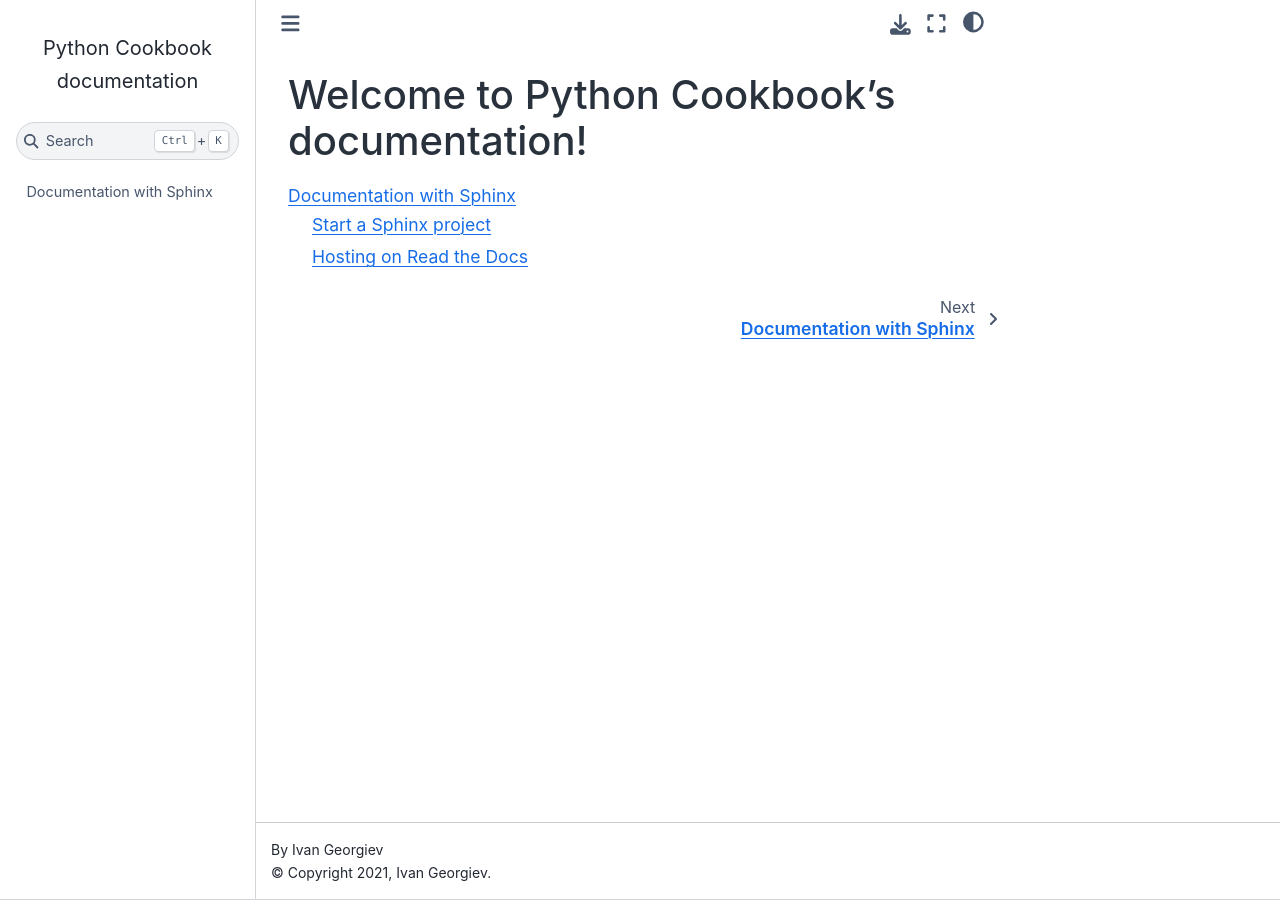
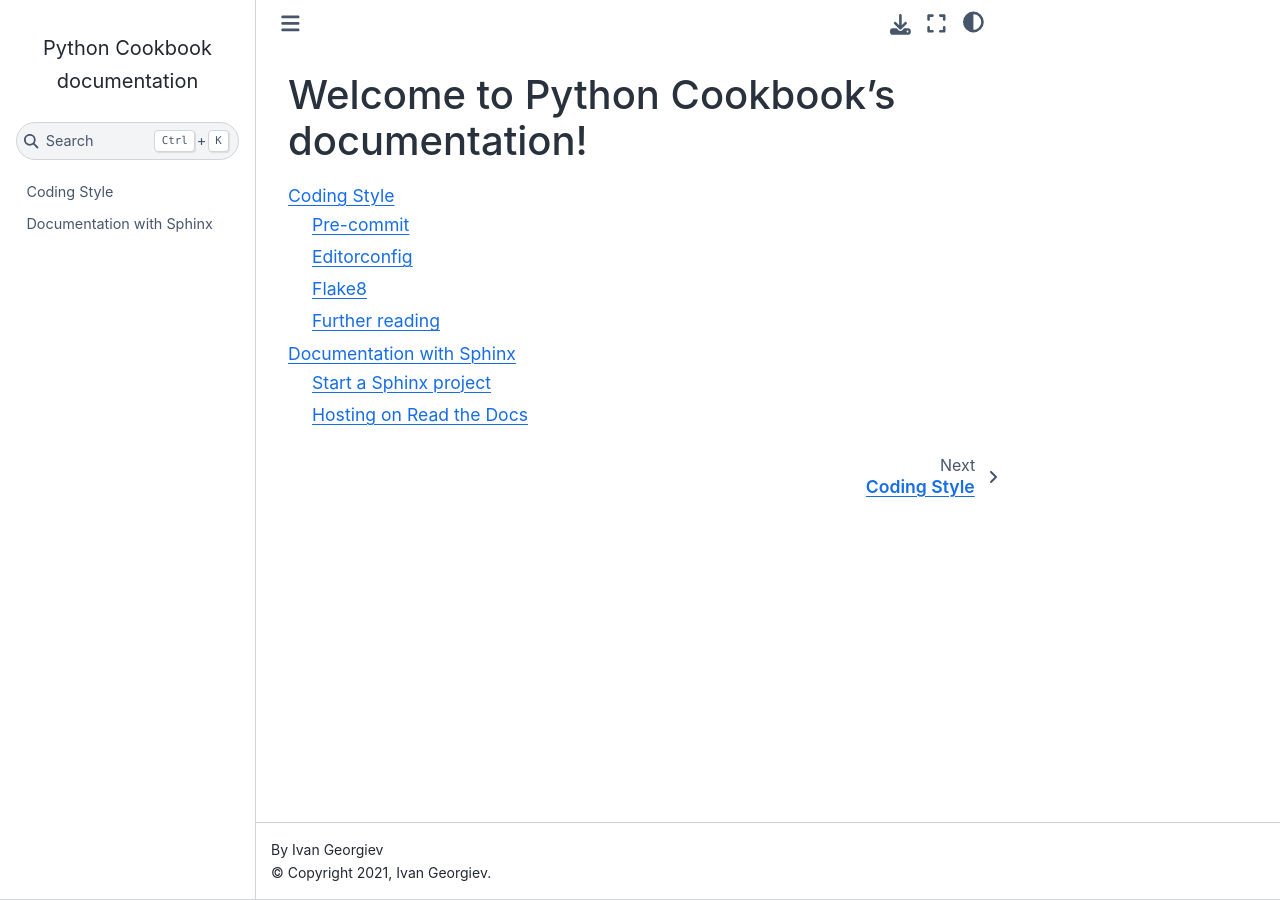
Before and after one commit to ivangeorgiev/python-cookbook, a Sphinx documentation site: the page built from docs/index.rst, in a window 1280 px wide. Built offline with Sphinx 7.4.7 and the Sphinx Book theme 1.1.4, drawn with Linux system fonts in a browser that asks for light colours; some of the changed lines change nothing that is shown.

Commit message:
pre-commit and conent

```diff
--- /dev/null
+++ b/docs/coding/001-coding-style.rst
@@ -0,0 +1,163 @@
+Coding Style
+===============
+
+
+Pre-commit
+------------
+
+To get started with ``pre-commit``, follow these steps:
+
+1. **Install pre-commit.** To do so, follow `the pre-commit installation instructions <https://pre-commit.com/#install>`_.
+
+    .. code-block:: console
+
+        $ pip install pre-commit
+
+    Create a ``.pre-commit-config.yaml`` configuration file. To get started use sample config:
+
+    .. code-block:: console
+
+        $ pre-commit sample-config > .pre-commit-config.yaml
+
+    Here is another ``.pre-commit-config.yaml`` to start with. Based on Django ``.pre-commit-conifg.yaml``.
+
+    .. code-block:: yaml
+
+        # See https://pre-commit.com for more information
+        # See https://pre-commit.com/hooks.html for more hooks
+        repos:
+        - repo: https://github.com/pre-commit/pre-commit-hooks
+        rev: v3.2.0
+        hooks:
+            - id: trailing-whitespace
+            - id: end-of-file-fixer
+            - id: check-yaml
+            - id: check-added-large-files
+        - repo: https://github.com/PyCQA/isort
+        rev: 5.9.3
+        hooks:
+            - id: isort
+        - repo: https://github.com/PyCQA/flake8
+        rev: 4.0.1
+        hooks:
+            - id: flake8
+        - repo: https://github.com/pre-commit/mirrors-eslint
+        rev: v7.32.0
+        hooks:
+            - id: eslint
+
+
+2. Install the git hook scripts
+
+    * run ``pre-commit install`` to setup the git hook script:
+
+      .. code-block:: console
+
+          $ pre-commit install
+            pre-commit installed at .git\hooks\pre-commit
+
+      Now ``pre-commit`` will run automatically on ``git commit``.
+
+3. (Optional) Run pre-commit against all files:
+
+   .. code-block:: console
+
+       $ pre-commit run --all-files
+       Trim Trailing Whitespace.......................................Passed
+       Fix End of Files...............................................Passed
+       Check Yaml.....................................................Passed
+       Check for added large files....................................Passed
+       Trim Trailing Whitespace.......................................Passed
+       Fix End of Files...............................................Passed
+       Check Yaml.....................................................Passed
+       Check for added large files....................................Passed
+
+   If you do not specify the ``--all-files`` option, ``pre-commit`` will run only against staged files.
+
+Editorconfig
+-------------
+
+`EditorConfig <https://editorconfig.org/>`_ project consists of a file format for defining coding styles and a collection of text editor plugins that enable editors to read the file format and adhere to defined styles. EditorConfig files are easily readable and they work nicely with version control systems.
+
+Here is sample ``.editorconfig`` file, based on Django's ``.editorconfig``, to start with.
+
+.. code-block:: ini
+
+    # https://editorconfig.org/
+
+    root = true
+
+    [*]
+    indent_style = space
+    indent_size = 4
+    insert_final_newline = true
+    trim_trailing_whitespace = true
+    end_of_line = lf
+    charset = utf-8
+
+    # Docstrings and comments use max_line_length = 79
+    [*.py]
+    max_line_length = 119
+
+    # Use 2 spaces for the HTML files
+    [*.html]
+    indent_size = 2
+
+    # The JSON files contain newlines inconsistently
+    [*.json]
+    indent_size = 2
+    insert_final_newline = ignore
+
+    [**/admin/js/vendor/**]
+    indent_style = ignore
+    indent_size = ignore
+
+    # Minified JavaScript files shouldn't be changed
+    [**.min.js]
+    indent_style = ignore
+    insert_final_newline = ignore
+
+    # Makefiles always use tabs for indentation
+    [Makefile]
+    indent_style = tab
+
+    # Batch files use tabs for indentation
+    [*.bat]
+    indent_style = tab
+
+    [docs/**.txt]
+    max_line_length = 79
+
+    [*.yml]
+    indent_size = 2
+
+
+Plugins (see `EditorConfig plugins download <https://editorconfig.org/#download>`_ for full list):
+
+- `EditorConfig for VS Code <https://marketplace.visualstudio.com/items?itemName=EditorConfig.EditorConfig>`_
+
+
+Flake8
+-----------
+
+`In-line ignoring errors <https://flake8.pycqa.org/en/latest/user/violations.html#in-line-ignoring-errors>`_:
+
+.. code-block:: python
+
+    example = lambda: 'example'  # noqa: E731,E123
+
+Further Flake8_ reading:
+
+- `Flake8 documentation`_
+- `Flake8 rules`_
+
+
+.. _Flake8: https://flake8.pycqa.org/en/latest/index.html
+.. _Flake8 documentation: Flake8_
+.. _Flake8 rules: https://www.flake8rules.com/
+
+Further reading
+------------------
+
+- `Django coding style <https://docs.djangoproject.com/en/dev/internals/contributing/writing-code/coding-style/>`_
+- `Executable book Coding Style <https://executablebooks.org/en/latest/contributing.html#coding-style>`_
--- a/docs/index.rst
+++ b/docs/index.rst
@@ -10,6 +10,7 @@
    :maxdepth: 2
    :glob:
 
+   coding/*
    documentation/*
 
 .. Indices and tables
```
Also changed, not shown: docs/documentation/001-sphinx.rst (line endings or trailing spaces).
